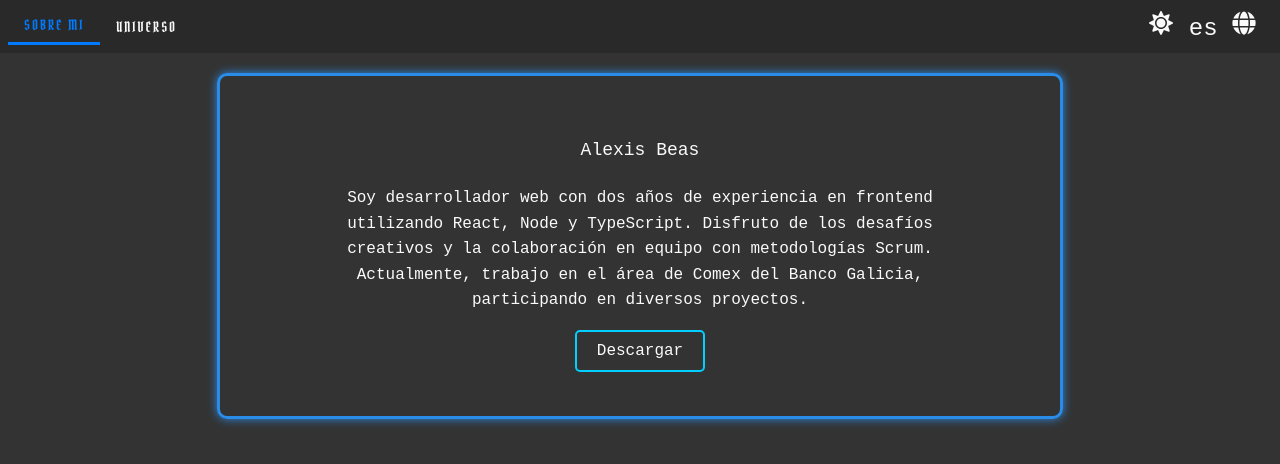
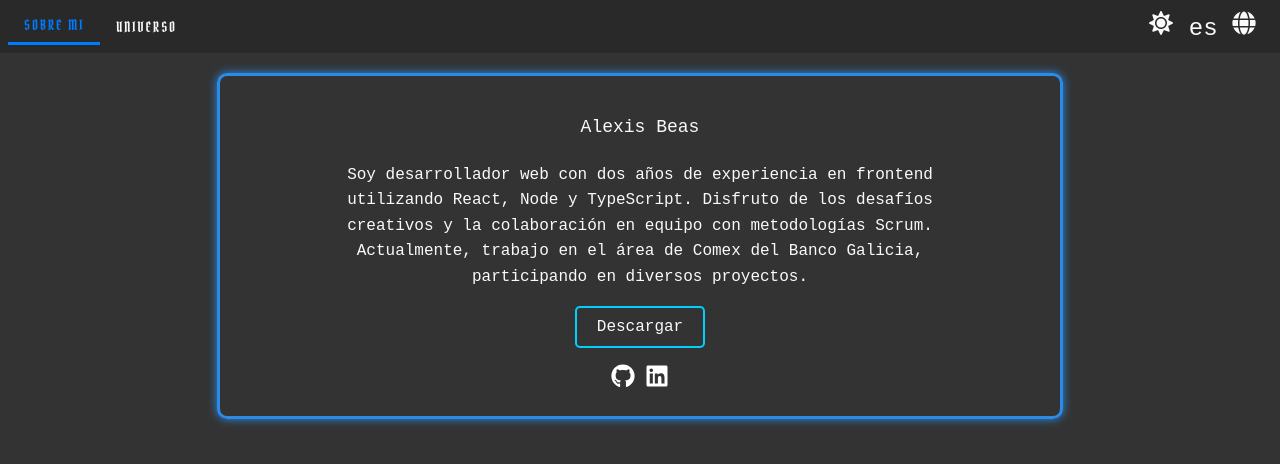
Before and after one commit to alexiscjscab/portafolio-ts, a React (Vite) app: page / in a window 1280 px wide. Shown: the top 464 px of the page. Built offline with nearby package versions, Linux system fonts and the light colour scheme.

Commit message:
varios cambios

```diff
--- a/src/Pages/About/About.tsx
+++ b/src/Pages/About/About.tsx
@@ -1,17 +1,29 @@
-import styled, { keyframes } from "styled-components";
-import TypedName from "./NameAnimated";
-import { TextAboutMe } from "./TextAbout";
-import { useContext, useEffect, useState } from "react";
-import IconButton from "../../components/Buttons/IconButton";
-import MyContext from "../../context/Context";
+import { useContext, useEffect, useState } from 'react';
+import styled, { keyframes, DefaultTheme } from 'styled-components';
+import { FaGithub, FaLinkedin } from 'react-icons/fa';
 import { useTranslation } from 'react-i18next';
+import MyContext from '../../context/Context';
+import IconButton from '../../components/Buttons/IconButton';
+import TypedName from '../../components/NameAnimated';
+import { TextAboutMe } from '../../components/TextAbout';
+
+// Define tus temas
+const darkTheme: DefaultTheme = {
+  background: '#333',
+  color: '#fff',
+};
+
+const lightTheme: DefaultTheme = {
+  background: '#fff',
+  color: '#000',
+};
 
 // Contenedor principal
-const AboutContainer = styled.section<{ theme: any }>`
+const AboutContainer = styled.section<{ theme: DefaultTheme }>`
   display: flex;
   justify-content: center;
   padding: 20px;
-  background: ${({ theme }) => theme.background};  // Cambio según el tema
+  background: ${({ theme }) => theme.background}; // Cambio según el tema
 
   @media (max-width: 768px) {
     padding: 15px;
@@ -47,7 +59,7 @@ const borderAnimation = keyframes`
 `;
 
 // Estilo del Card
-const Card = styled.div<{ theme: any }>`
+const Card = styled.div<{ theme: DefaultTheme }>`
   display: flex;
   align-items: center;
   justify-content: center;
@@ -60,7 +72,7 @@ const Card = styled.div<{ theme: any }>`
   animation: ${borderAnimation} 3s linear infinite;
   transition: transform 0.3s, box-shadow 0.3s;
   flex-direction: column;
-  color: ${({ theme }) => theme.color};  // Cambio según el tema
+  color: ${({ theme }) => theme.color}; // Cambio según el tema
 
   // Media queries para ajustar el tamaño del Card en dispositivos más pequeños
   @media (max-width: 768px) {
@@ -140,27 +152,55 @@ const CenteredDiv = styled.div`
   margin-top: 1rem;
 `;
 
+const SocialIcons = styled.div<{ theme: DefaultTheme }>`
+  display: flex;
+  justify-content: center;
+  gap: 10px;
+  margin-top: 1rem;
+
+  a {
+    color: ${({ theme }) => theme.color};
+    font-size: 24px;
+    transition: color 0.3s ease, filter 0.3s ease, transform 0.3s ease;
+
+    &:hover {
+      color: #00cfff; /* Celeste para hover */
+      filter: drop-shadow(0 0 10px #00cfff) brightness(1.2);
+      transform: scale(1.1); /* Expande el ícono al hacer hover */
+    }
+  }
+`;
+
 const StyledTypedName = styled(TypedName)``;
 
 const About = () => {
   const { t } = useTranslation();
-  const { language, theme } = useContext(MyContext) || {};
+  const { language, theme: contextTheme } = useContext(MyContext) || {};
   const [txt, setTxt] = useState<string[]>([]);
+  const [currentTheme, setCurrentTheme] = useState<DefaultTheme>(lightTheme);
 
   useEffect(() => {
     setTxt([t('frontDeveloper'), t('alexisBeas')]);
-  }, [language, t]);
+
+    // Mapear el tema del contexto a DefaultTheme
+    const themeMap: Record<string, DefaultTheme> = {
+      dark: darkTheme,
+      light: lightTheme,
+    };
+
+    setCurrentTheme(themeMap[contextTheme || 'dark'] || lightTheme);
+  }, [language, t, contextTheme]);
 
   return (
-    <AboutContainer theme={theme}>
-      <Card theme={theme}>
+    <AboutContainer theme={currentTheme}>
+      <Card theme={currentTheme}>
         <ColumnDiv>
           <TextDiv>
             <NameContainer>
               <StyledTypedName
                 texto={txt}
                 speed={100}
-                size={"18px"}
+                size={'18px'}
                 setActive={() => {}}
                 active={false}
               />
@@ -170,6 +210,22 @@ const About = () => {
           <CenteredDiv>
             <IconButton onClick={() => {}} text={t('download')} />
           </CenteredDiv>
+          <SocialIcons theme={currentTheme}>
+            <a
+              href='https://github.com/alexiscjscab'
+              target='_blank'
+              rel='noopener noreferrer'
+            >
+              <FaGithub />
+            </a>
+            <a
+              href='https://ar.linkedin.com/in/alexis-beas-dev'
+              target='_blank'
+              rel='noopener noreferrer'
+            >
+              <FaLinkedin />
+            </a>
+          </SocialIcons>
         </ColumnDiv>
       </Card>
     </AboutContainer>
--- a/src/Pages/Universe/Universe.tsx
+++ b/src/Pages/Universe/Universe.tsx
@@ -4,7 +4,7 @@ import StarryBackground from "../../components/SistemaSolar/Universe";
 import { ThemeToggleButton } from "../Home/Home";
 import styled from "styled-components";
 import { FaMoon } from "react-icons/fa";
-import { TextAbout } from "../About/TextAbout";
+import { TextAbout } from "../../components/TextAbout";
 import { useTranslation } from "react-i18next";
 
 const Universe = () => {
--- a/src/Pages/About/NameAnimated.tsx
+++ b/src/components/NameAnimated.tsx
@@ -1,6 +1,6 @@
 import React, { useEffect, useRef, useContext } from "react";
 import Typed from "typed.js";
-import MyContext from "../../context/Context"; // Asegúrate de importar tu contexto
+import MyContext from '../context/Context';
 
 interface TypedNameProps {
   texto: string[];
--- a/src/components/SistemaSolar/Comet.tsx
+++ b/src/components/SistemaSolar/Comet.tsx
@@ -1,22 +1,19 @@
-import React, { useRef, useMemo } from "react";
-import { useFrame } from "@react-three/fiber";
-import * as THREE from "three";
-import meteorito from "../../assets/planets/meteorito.jpg";
-
+import React, { useRef, useMemo } from 'react';
+import { useFrame } from '@react-three/fiber';
+import * as THREE from 'three';
+import meteorito from '../../assets/planets/meteorito.jpg';
 
 const textureMeteorito = new THREE.TextureLoader().load(meteorito);
 
-
 const getRandom = (min: number, max: number) =>
   Math.random() * (max - min) + min;
-
 
 export const Comet: React.FC = () => {
   const cometRef = useRef<THREE.Mesh>(null);
   const size = useMemo(() => getRandom(0.1, 1), []);
   const speed = useMemo(() => getRandom(0.5, 2), []);
   const position = useMemo<[number, number, number]>(
-    () => [getRandom(-40, 40), getRandom(-40, 40), getRandom(-40, 40),],
+    () => [getRandom(-40, 40), getRandom(-40, 40), getRandom(-40, 40)],
     []
   );
 
@@ -33,9 +30,9 @@ export const Comet: React.FC = () => {
   const material = useMemo(
     () =>
       new THREE.MeshStandardMaterial({
-        color: "rgba(100,50,100,0.5)",
+        // color: 'rgba(100,50,100,0.5)',
         map: textureMeteorito,
-        emissive: new THREE.Color("brown"),
+        emissive: new THREE.Color('brown'),
         emissiveIntensity: 1.2,
         metalness: 0.8,
         roughness: 0.5,
@@ -44,8 +41,11 @@ export const Comet: React.FC = () => {
   );
 
   return (
-    <mesh ref={cometRef} position={position} material={material}>
-      <sphereGeometry args={[size, 80, 80]} />
-    </mesh>
+    <>
+      <mesh ref={cometRef} position={position} material={material}>
+        <sphereGeometry args={[size, 80, 80]} />
+      </mesh>
+      {/* Sistema de partículas */}
+    </>
   );
 };
--- a/src/components/SistemaSolar/Universe.tsx
+++ b/src/components/SistemaSolar/Universe.tsx
@@ -151,7 +151,7 @@ const StarryBackground: React.FC = () => {
       <ambientLight intensity={0.5} />
       <pointLight position={[10, 10, 10]} intensity={1} />
 
-      {Array.from({ length: 10 }).map((_, index) => (
+      {Array.from({ length: 30 }).map((_, index) => (
         <Comet key={index} />
       ))}
 
@@ -161,7 +161,7 @@ const StarryBackground: React.FC = () => {
           intensity={1.5}
           width={300}
           height={300}
-          kernelSize={3}
+          kernelSize={2}
           luminanceThreshold={0.2}
           luminanceSmoothing={0.9}
         />
--- a/src/Pages/About/TextAbout.tsx
+++ b/src/components/TextAbout.tsx
@@ -1,6 +1,6 @@
 import { useContext } from "react";
 import { useTranslation } from "react-i18next";
-import MyContext from "../../context/Context";
+import MyContext from "../context/Context";
 import styled from "styled-components";
 
 export const TextAbout = styled.div<{ textColor?: string, margin?: boolean }>`
```
